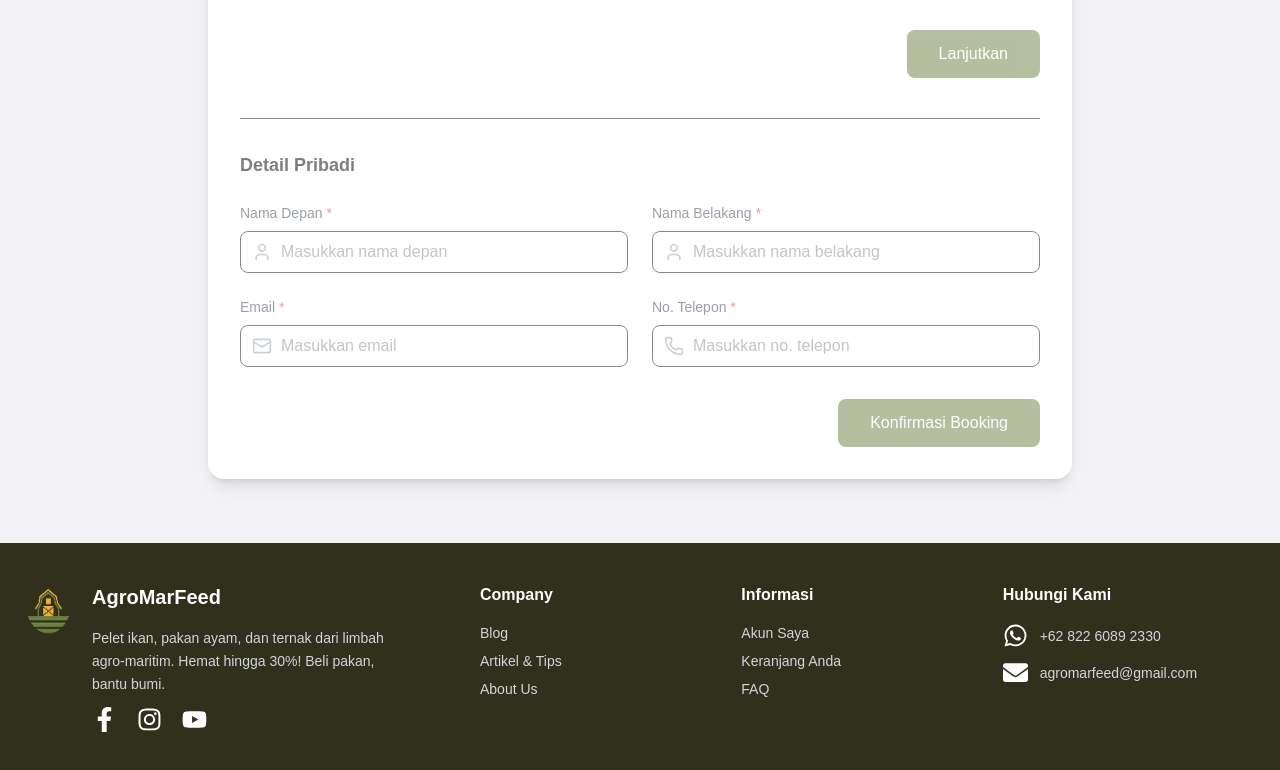
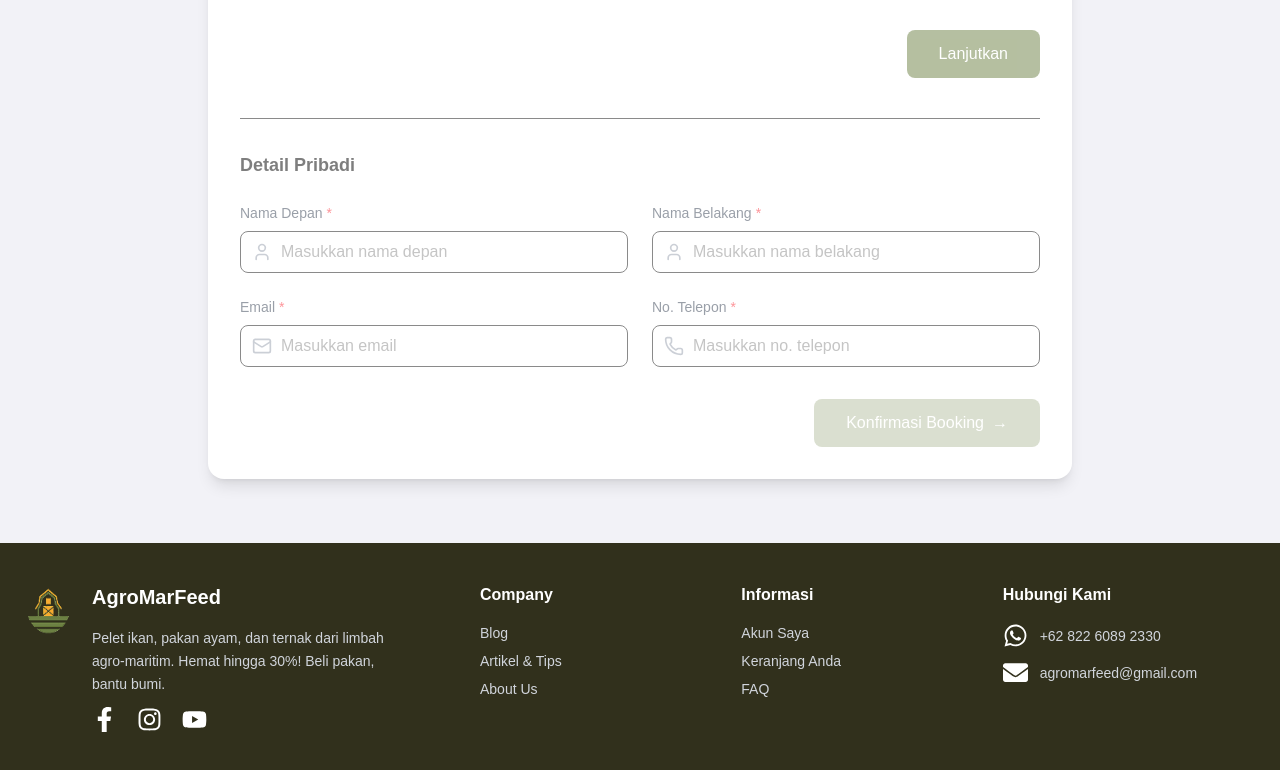
Before and after one commit to Hidayattt24/AgroMarFeed, a Next.js app: page /pemesanan in a window 1280 px wide. Shown: the part 724-1494 px from the top of the page. Built offline with nearby package versions, Linux system fonts and the light colour scheme.

Commit message:
feat : menambahkan navigasi dari halaman daftar konsultasi ke halaman pembayaran

```diff
--- a/app/(main)/pemesanan/page.tsx
+++ b/app/(main)/pemesanan/page.tsx
@@ -1,13 +1,73 @@
 "use client";
 import { useState } from "react";
+import { useRouter } from "next/navigation"; // Add this import
 import { motion } from "framer-motion";
 import { Calendar, Clock, MapPin, User, Mail, Phone } from "lucide-react";
 
 export default function BookingPage() {
+  const router = useRouter(); // Add router instance
   const [selectedDate, setSelectedDate] = useState<Date | null>(null);
   const [selectedTime, setSelectedTime] = useState<string | null>(null);
   const [currentStep, setCurrentStep] = useState(1);
   const [currentMonth, setCurrentMonth] = useState(new Date());
+
+  // Add form state
+  const [formData, setFormData] = useState({
+    firstName: "",
+    lastName: "",
+    email: "",
+    phone: "",
+  });
+
+  // Add loading state
+  const [isSubmitting, setIsSubmitting] = useState(false);
+
+  // Add form handler
+  const handleInputChange = (e: React.ChangeEvent<HTMLInputElement>) => {
+    const { name, value } = e.target;
+    setFormData((prev) => ({
+      ...prev,
+      [name]: value,
+    }));
+  };
+
+  // Add validation check
+  const isFormValid = () => {
+    return (
+      formData.firstName &&
+      formData.lastName &&
+      formData.email &&
+      formData.phone &&
+      selectedDate &&
+      selectedTime
+    );
+  };
+
+  // Update the confirmation handler to include booking details
+  const handleConfirmBooking = async () => {
+    if (!isFormValid() || isSubmitting) return;
+
+    setIsSubmitting(true);
+    try {
+      const bookingDetails = {
+        date: selectedDate?.toISOString(),
+        time: selectedTime,
+        ...formData,
+      };
+
+      // Navigate to payment with booking details
+      router.push(
+        `/pembayaran?booking=${encodeURIComponent(
+          JSON.stringify(bookingDetails)
+        )}`
+      );
+    } catch (error) {
+      console.error("Error submitting booking:", error);
+      alert("There was an error processing your booking. Please try again.");
+    } finally {
+      setIsSubmitting(false);
+    }
+  };
 
   const timeSlots = [
     "08:00 - 09:00",
@@ -293,8 +353,12 @@ export default function BookingPage() {
                     <User className="w-5 h-5 absolute left-3 top-1/2 -translate-y-1/2 text-gray-400" />
                     <input
                       type="text"
+                      name="firstName"
+                      value={formData.firstName}
+                      onChange={handleInputChange}
                       className="w-full pl-10 pr-4 py-2 border rounded-lg focus:ring-2 focus:ring-2/20 focus:border-2 transition-all"
                       placeholder="Masukkan nama depan"
+                      required
                     />
                   </div>
                 </div>
@@ -306,8 +370,12 @@ export default function BookingPage() {
                     <User className="w-5 h-5 absolute left-3 top-1/2 -translate-y-1/2 text-gray-400" />
                     <input
                       type="text"
+                      name="lastName"
+                      value={formData.lastName}
+                      onChange={handleInputChange}
                       className="w-full pl-10 pr-4 py-2 border rounded-lg focus:ring-2 focus:ring-2/20 focus:border-2 transition-all"
                       placeholder="Masukkan nama belakang"
+                      required
                     />
                   </div>
                 </div>
@@ -319,8 +387,12 @@ export default function BookingPage() {
                     <Mail className="w-5 h-5 absolute left-3 top-1/2 -translate-y-1/2 text-gray-400" />
                     <input
                       type="email"
+                      name="email"
+                      value={formData.email}
+                      onChange={handleInputChange}
                       className="w-full pl-10 pr-4 py-2 border rounded-lg focus:ring-2 focus:ring-2/20 focus:border-2 transition-all"
                       placeholder="Masukkan email"
+                      required
                     />
                   </div>
                 </div>
@@ -332,8 +404,12 @@ export default function BookingPage() {
                     <Phone className="w-5 h-5 absolute left-3 top-1/2 -translate-y-1/2 text-gray-400" />
                     <input
                       type="tel"
+                      name="phone"
+                      value={formData.phone}
+                      onChange={handleInputChange}
                       className="w-full pl-10 pr-4 py-2 border rounded-lg focus:ring-2 focus:ring-2/20 focus:border-2 transition-all"
                       placeholder="Masukkan no. telepon"
+                      required
                     />
                   </div>
                 </div>
@@ -341,8 +417,27 @@ export default function BookingPage() {
 
               {/* Submit Button */}
               <div className="mt-8 flex justify-end">
-                <button className="bg-2 text-white px-8 py-3 rounded-lg hover:opacity-90 transition-all flex items-center">
-                  <span>Konfirmasi Booking</span>
+                <button
+                  className={`bg-2 text-white px-8 py-3 rounded-lg transition-all flex items-center gap-2
+                    ${
+                      !isFormValid() || isSubmitting
+                        ? "opacity-50 cursor-not-allowed"
+                        : "hover:opacity-90"
+                    }`}
+                  onClick={handleConfirmBooking}
+                  disabled={!isFormValid() || isSubmitting}
+                >
+                  {isSubmitting ? (
+                    <>
+                      <span>Processing...</span>
+                      <div className="w-5 h-5 border-2 border-white border-t-transparent rounded-full animate-spin ml-2"></div>
+                    </>
+                  ) : (
+                    <>
+                      <span>Konfirmasi Booking</span>
+                      <span>→</span>
+                    </>
+                  )}
                 </button>
               </div>
             </div>
```
